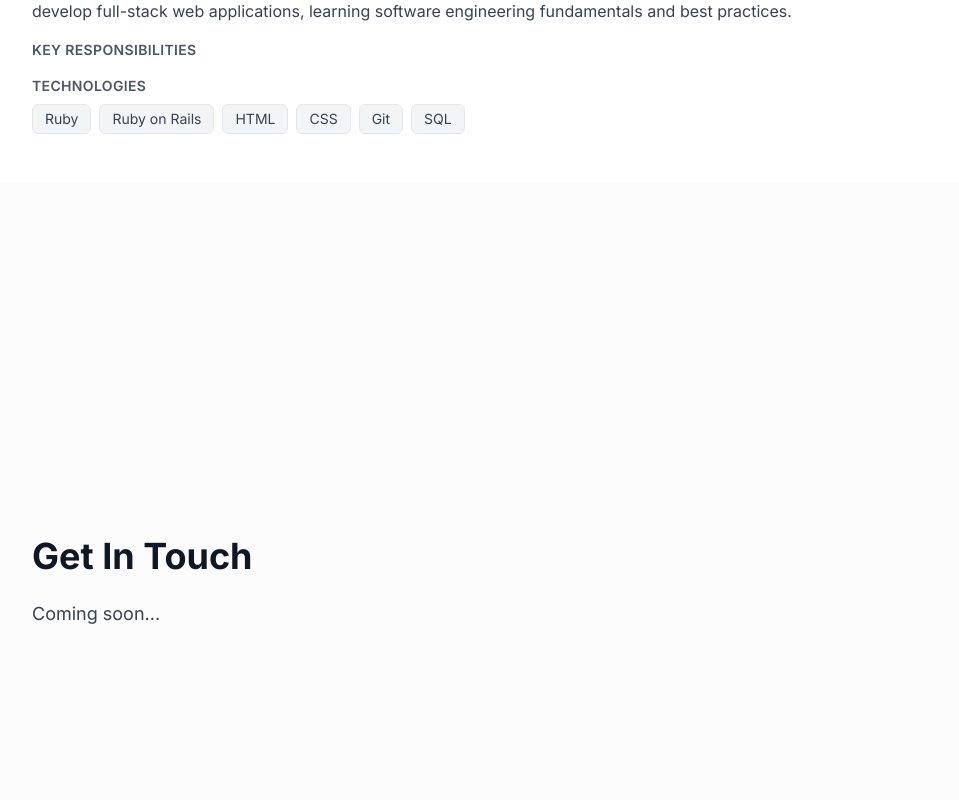
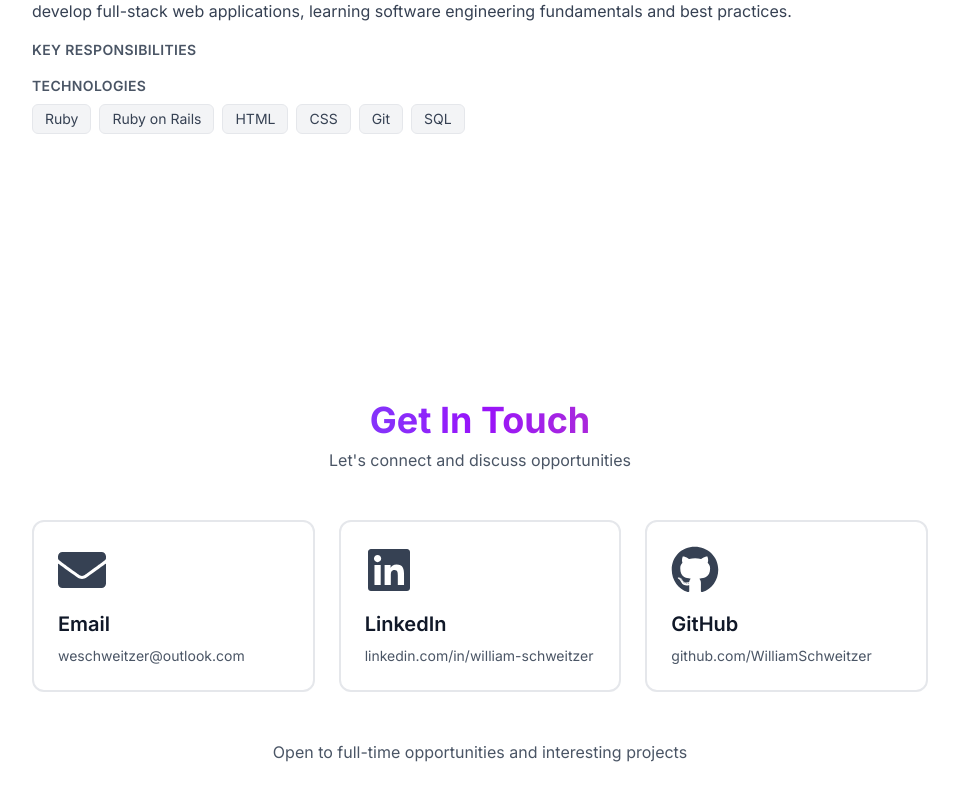
Before and after one commit to WilliamSchweitzer/personal-website, a Next.js app: page / in a window 1280 px wide. Shown: the part 4251-5051 px from the top of the page, without its empty margins (160-1119 px from the left). Built offline with nearby package versions, Linux system fonts and the light colour scheme.

Commit message:
Add contact section component

```diff
--- a/src/app/page.tsx
+++ b/src/app/page.tsx
@@ -4,6 +4,7 @@ import { Navigation } from '@/components/Navigation';
 import { Hero } from '@/components/Hero';
 import { AboutSection } from '@/components/AboutSection';
 import { ExperienceSection } from '@/components/ExperienceSection';
+import { ContactSection } from '@/components/ContactSection';
 
 export default function Home() {
   return (
@@ -31,17 +32,8 @@ export default function Home() {
         <ExperienceSection />
 
         {/* Contact Section */}
-        <section
-          id="contact"
-          className="min-h-screen flex items-center justify-center p-4 md:py-12 md:px-24 bg-gray-50/50 dark:bg-gray-800/50"
-        >
-          <div className="max-w-4xl w-full">
-            <h2 className="text-4xl font-bold mb-6">Get In Touch</h2>
-            <p className="text-lg text-gray-700 dark:text-gray-300">
-              Coming soon...
-            </p>
-          </div>
-        </section>
+        <ContactSection />
+
       </main>
     </>
   );
--- /dev/null
+++ b/src/components/ContactSection.tsx
@@ -0,0 +1,106 @@
+import { FaGithub, FaLinkedin, FaEnvelope } from 'react-icons/fa';
+import { IconType } from 'react-icons';
+
+interface ContactMethod {
+  icon: IconType;
+  label: string;
+  value: string;
+  href: string;
+  color: string;
+}
+
+export function ContactSection() {
+  const contactMethods: ContactMethod[] = [
+    {
+      icon: FaEnvelope,
+      label: 'Email',
+      value: 'weschweitzer@outlook.com',
+      href: 'mailto:weschweitzer@outlook.com',
+      color: 'from-blue-600 to-cyan-600',
+    },
+    {
+      icon: FaLinkedin,
+      label: 'LinkedIn',
+      value: 'linkedin.com/in/william-schweitzer',
+      href: 'https://linkedin.com/in/william-schweitzer',
+      color: 'from-blue-700 to-blue-500',
+    },
+    {
+      icon: FaGithub,
+      label: 'GitHub',
+      value: 'github.com/WilliamSchweitzer',
+      href: 'https://github.com/WilliamSchweitzer',
+      color: 'from-gray-700 to-gray-900',
+    },
+  ];
+
+  return (
+    <section
+      id="contact"
+      className="min-h-screen flex items-center justify-center p-4 md:py-12 md:px-24"
+    >
+      <div className="max-w-4xl w-full">
+        <h2 className="text-4xl font-bold mb-2 text-center bg-gradient-to-r from-blue-600 via-purple-600 to-pink-600 bg-clip-text text-transparent">
+          Get In Touch
+        </h2>
+        <p className="text-center text-gray-600 dark:text-gray-400 mb-12">
+          Let&apos;s connect and discuss opportunities
+        </p>
+
+        {/* Contact Cards */}
+        <div className="grid grid-cols-1 md:grid-cols-3 gap-6">
+          {contactMethods.map((method) => {
+            const Icon = method.icon;
+            return (
+              <a
+                key={method.label}
+                href={method.href}
+                target={method.label !== 'Email' ? '_blank' : undefined}
+                rel={method.label !== 'Email' ? 'noopener noreferrer' : undefined}
+                className="group relative p-6 bg-white dark:bg-gray-800 rounded-xl border-2 border-gray-200 dark:border-gray-700 hover:border-transparent transition-all duration-300 hover:scale-105 hover:shadow-xl"
+              >
+                {/* Gradient background on hover */}
+                <div className={`absolute inset-0 bg-gradient-to-br ${method.color} opacity-0 group-hover:opacity-100 transition-opacity duration-300 rounded-xl`} />
+
+                {/* Content */}
+                <div className="relative z-10">
+                  <Icon className="w-12 h-12 mb-4 text-gray-700 dark:text-gray-300 group-hover:text-white transition-colors duration-300" />
+                  <h3 className="text-xl font-semibold mb-2 text-gray-900 dark:text-gray-100 group-hover:text-white transition-colors duration-300">
+                    {method.label}
+                  </h3>
+                  <p className="text-sm text-gray-600 dark:text-gray-400 group-hover:text-white/90 transition-colors duration-300 break-all">
+                    {method.value}
+                  </p>
+                </div>
+
+                {/* Arrow icon */}
+                <div className="absolute top-4 right-4 opacity-0 group-hover:opacity-100 transition-opacity duration-300">
+                  <svg
+                    className="w-5 h-5 text-white"
+                    fill="none"
+                    stroke="currentColor"
+                    viewBox="0 0 24 24"
+                  >
+                    <path
+                      strokeLinecap="round"
+                      strokeLinejoin="round"
+                      strokeWidth={2}
+                      d="M10 6H6a2 2 0 00-2 2v10a2 2 0 002 2h10a2 2 0 002-2v-4M14 4h6m0 0v6m0-6L10 14"
+                    />
+                  </svg>
+                </div>
+              </a>
+            );
+          })}
+        </div>
+
+        {/* Additional info */}
+        <div className="mt-12 text-center">
+          <p className="text-gray-600 dark:text-gray-400">
+            Open to full-time opportunities and interesting projects
+          </p>
+        </div>
+      </div>
+    </section>
+  );
+}
```
